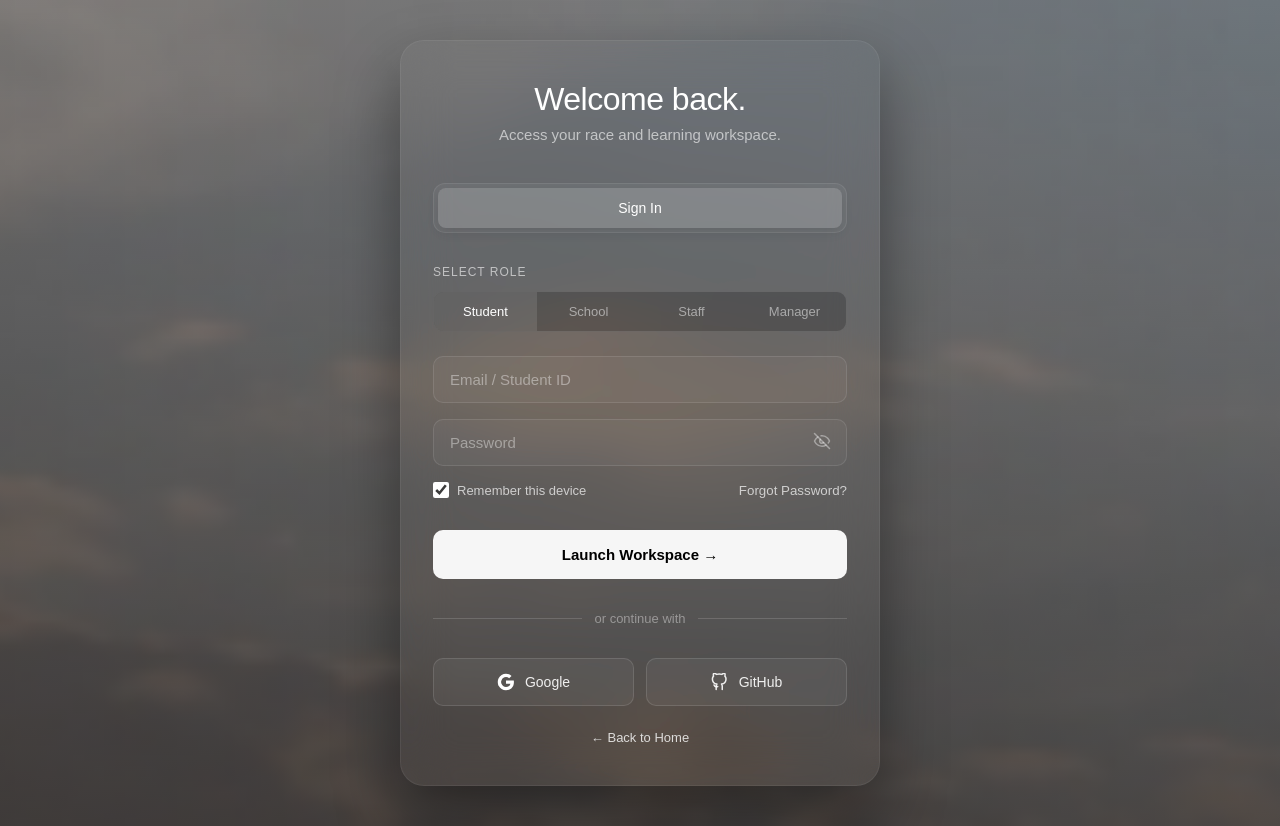
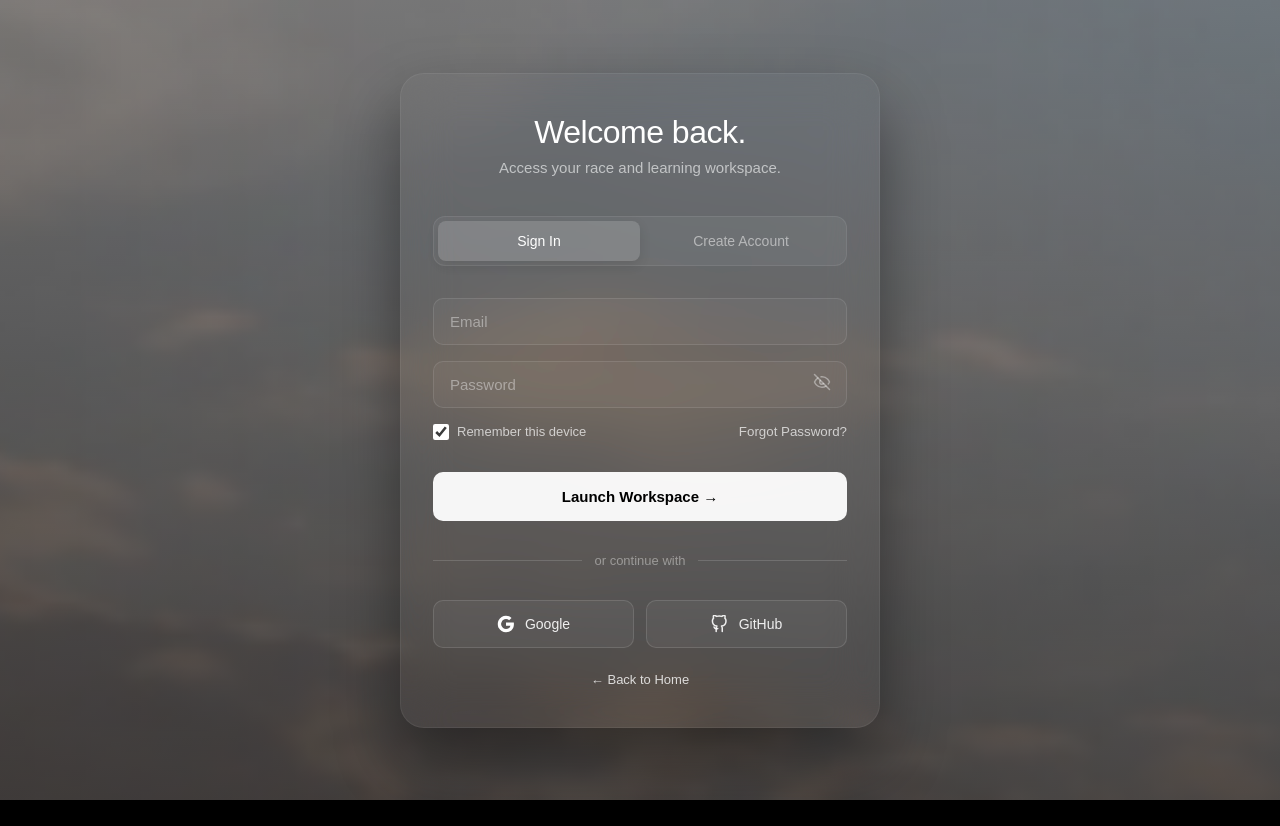
Before and after one commit to kavish2705-coder/LEARNING_PLATFORM_HANBEE, a Next.js app in the folder frontend/: page /login in a window 1280 px wide. After the commit the page ends 800 px from the top, so only its background shows below. Built offline with nearby package versions, Linux system fonts and the light colour scheme.

Commit message:
Remove role selector from login page entirely

```diff
--- a/frontend/src/app/login/page.tsx
+++ b/frontend/src/app/login/page.tsx
@@ -18,11 +18,6 @@ function LoginContent() {
       setIsLogin(false);
     }
   }, [searchParams]);
-  const [activeRole, setActiveRole] = useState("Student");
-
-  useEffect(() => {
-    if (activeRole === "Student") setIsLogin(true);
-  }, [activeRole]);
 
   const { setRole } = useRole();
   const router = useRouter();
@@ -136,17 +131,10 @@ function LoginContent() {
     }
   };
 
-
-  const getPrimaryPlaceholder = () => {
-    if (activeRole === "Staff") return "Email / Staff ID";
-    if (activeRole === "Manager") return "Email / Manager ID";
-    if (activeRole === "School") return "Email / School Admin ID";
-    return "Email / Student ID";
-  };
-
   return (
     <>
       <motion.div
+
         className={styles.glassCard}
         initial={{ opacity: 0, y: 20 }}
         animate={{ opacity: 1, y: 0 }}
@@ -211,27 +199,12 @@ function LoginContent() {
           >
             Sign In
           </button>
-          {activeRole !== "Student" && (
           <button
             className={`${styles.tabBtn} ${!isLogin ? styles.tabBtnActive : ''}`}
             onClick={() => setIsLogin(false)}
           >
             Create Account
           </button>
-          )}
-        </div>
-
-        <span className={styles.sectionLabel}>SELECT ROLE</span>
-        <div className={styles.roleSegment}>
-          {["Student", "School", "Staff", "Manager"].map(role => (
-            <button
-              key={role}
-              className={`${styles.roleBtn} ${activeRole === role ? styles.roleBtnActive : ''}`}
-              onClick={() => setActiveRole(role)}
-            >
-              {role}
-            </button>
-          ))}
         </div>
 
         <form onSubmit={handleAuthSubmit}>
@@ -251,7 +224,7 @@ function LoginContent() {
             <input
               type="email"
               className={styles.input}
-              placeholder={getPrimaryPlaceholder()}
+              placeholder="Email"
               value={email}
               onChange={(event) => setEmail(event.target.value)}
               required
```
Lines whose indentation alone changed are shown as unchanged.
